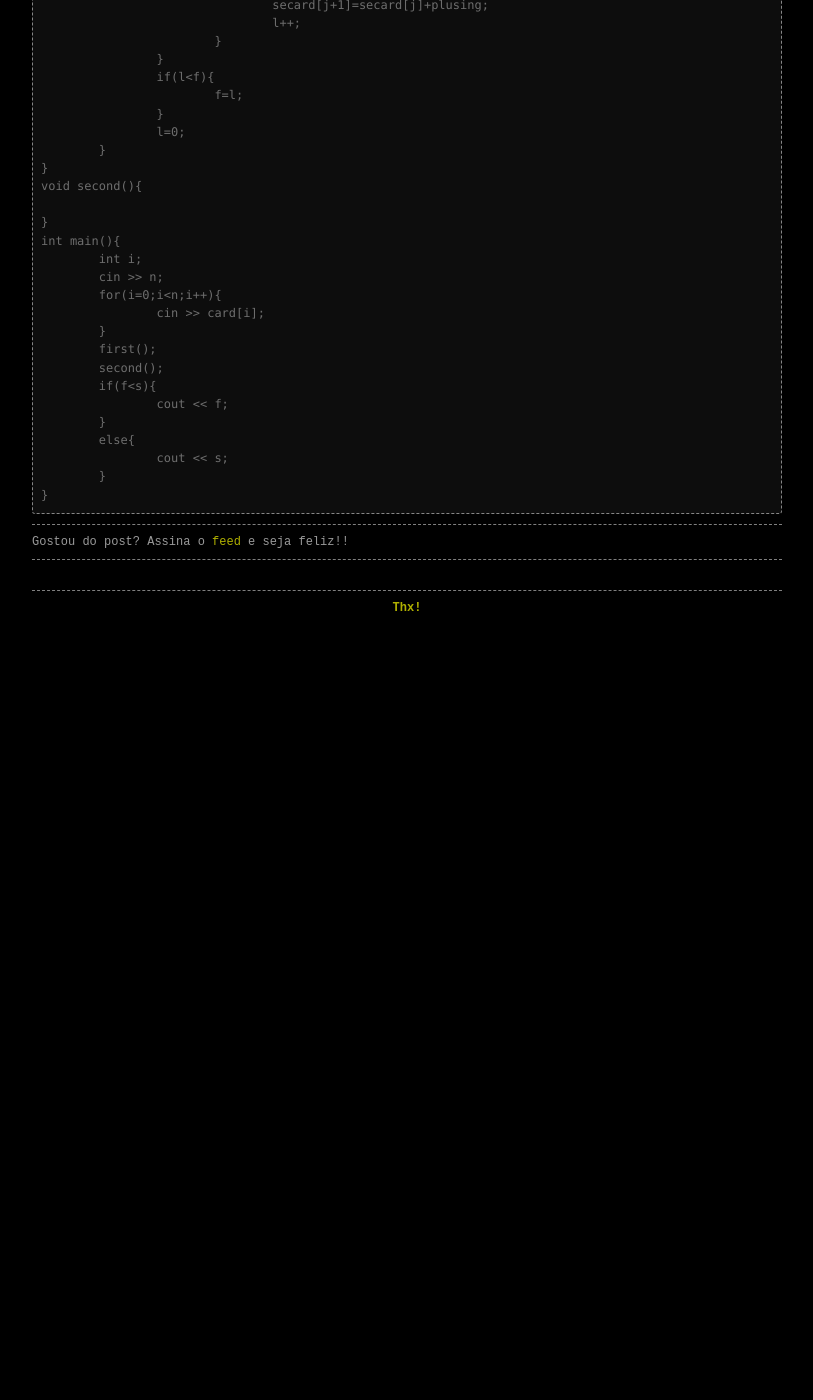
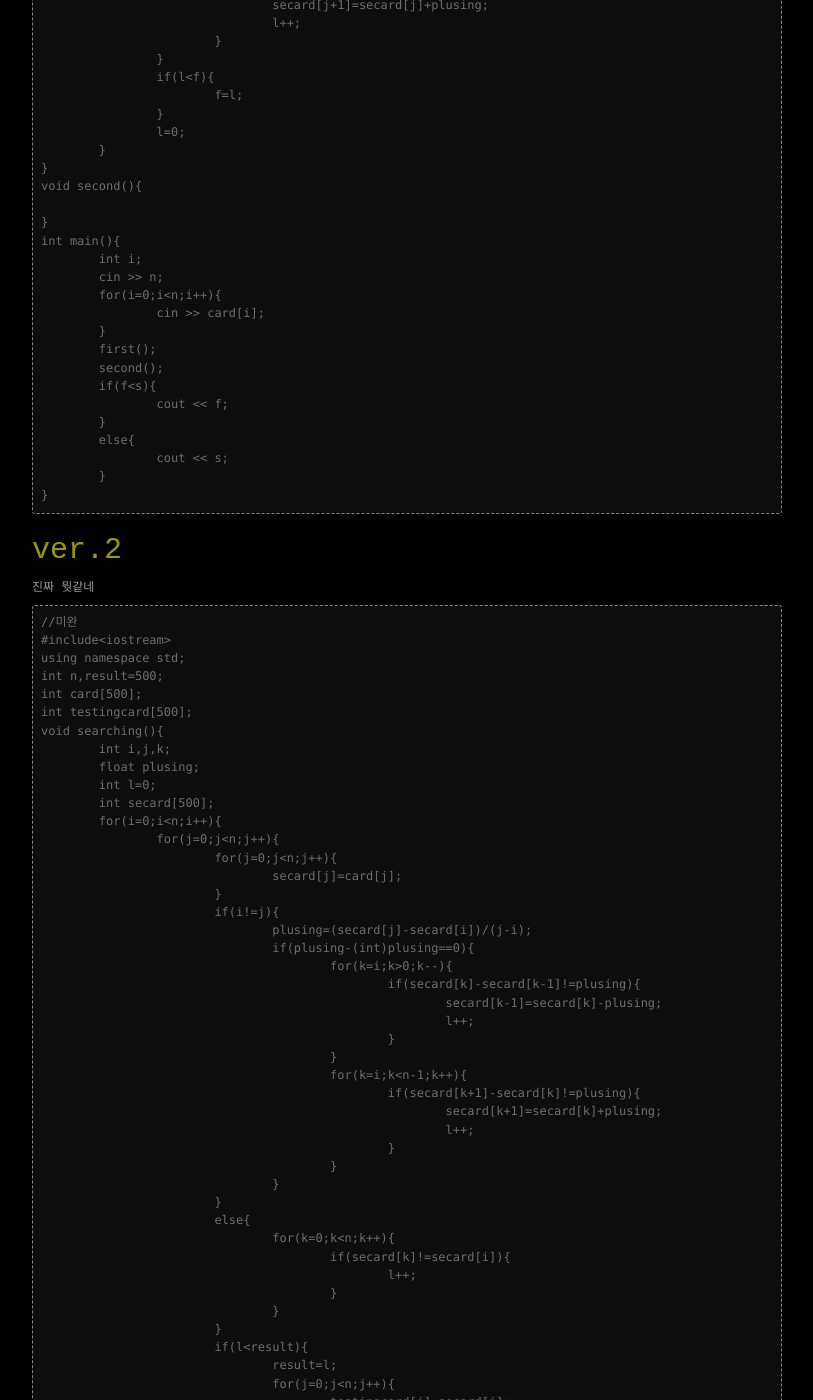
Before and after one commit to bloody-skyle/blog, a Jekyll site: the page built from _posts/2022/2022-12-18-정보올림피아드.md, in a window 1280 px wide and 1400 px high, scrolled down 777 px. Shown: the whole window, without its empty margins (233-1046 px from the left). Built offline with Jekyll 4.4.1, drawn with Linux system fonts in a browser that asks for light colours; comment, search, counter and statistics services are not loaded; before the commit the page ends 1407 px from its top, so only the background shows below that; some of the changed text lies outside the part shown.

Commit message:
카드바꾸기ver.2

````diff
--- a/_posts/2022/2022-12-18-정보올림피아드.md
+++ b/_posts/2022/2022-12-18-정보올림피아드.md
@@ -1,16 +1,17 @@
 ---
 layout: post
-title: "정보올림피아드"
+title: "[25401]카드바꾸기"
 date: 2022-12-18 03:00:00
 categories:
   - blog
 tags:
-  - 작품들
+  - 백준
+  - 정보올림피아드
 ---
 
 정보올림피아드 문제들은 다 뭣같다.
 
-<h2>카드 바꾸기</h2>
+<h2>ver.1</h2>
 
 ```
 //미완
@@ -63,3 +64,72 @@ int main(){
 	}
 }
 ```
+
+<h2>ver.2</h2>
+
+진짜 뭣같네
+
+```
+//미완
+#include<iostream>
+using namespace std;
+int n,result=500;
+int card[500];
+int testingcard[500];
+void searching(){
+	int i,j,k;
+	float plusing;
+	int l=0;
+	int secard[500];
+	for(i=0;i<n;i++){
+		for(j=0;j<n;j++){
+			for(j=0;j<n;j++){
+				secard[j]=card[j];
+			}
+			if(i!=j){
+				plusing=(secard[j]-secard[i])/(j-i);
+				if(plusing-(int)plusing==0){
+					for(k=i;k>0;k--){
+						if(secard[k]-secard[k-1]!=plusing){
+							secard[k-1]=secard[k]-plusing;
+							l++;
+						}
+					}
+					for(k=i;k<n-1;k++){
+						if(secard[k+1]-secard[k]!=plusing){
+							secard[k+1]=secard[k]+plusing;
+							l++;
+						}
+					}
+				}
+			}
+			else{
+				for(k=0;k<n;k++){
+					if(secard[k]!=secard[i]){
+						l++;
+					}
+				}
+			}
+			if(l<result){
+				result=l;
+				for(j=0;j<n;j++){
+					testingcard[j]=secard[j];
+				}
+			}
+			l=0;
+		}
+	}
+}
+int main(){
+	int i;
+	cin >> n;
+	for(i=0;i<n;i++){
+		cin >> card[i];
+	}
+	searching();
+	cout << result;
+	for(i=0;i<n;i++){
+		cout << testingcard[i] << endl;
+	}
+}
+```
````
